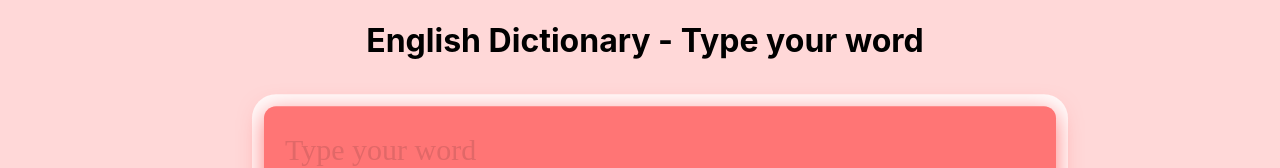
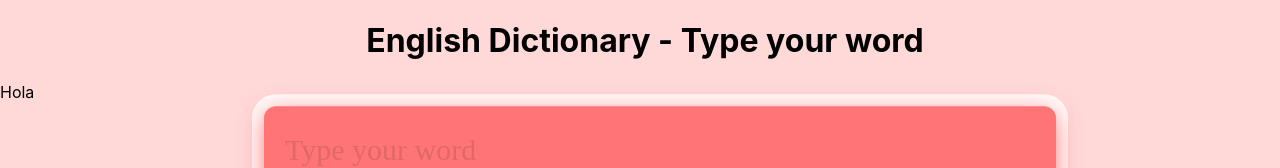
Before and after one commit to potlitel/React-English-Dictionary, a React (Vite) app: page / in a window 1280 px wide. Shown: the top 168 px of the page. Built offline with nearby package versions, Linux system fonts and the light colour scheme.

Commit message:
Fix menor.

```diff
--- a/src/App.jsx
+++ b/src/App.jsx
@@ -87,7 +87,7 @@ function App() {
           )
         ) : null}
       </div>
-      {word ? <>Hola</> : null}
+      {!word ? <>Hola</> : null}
     </div>
   );
 }
```
